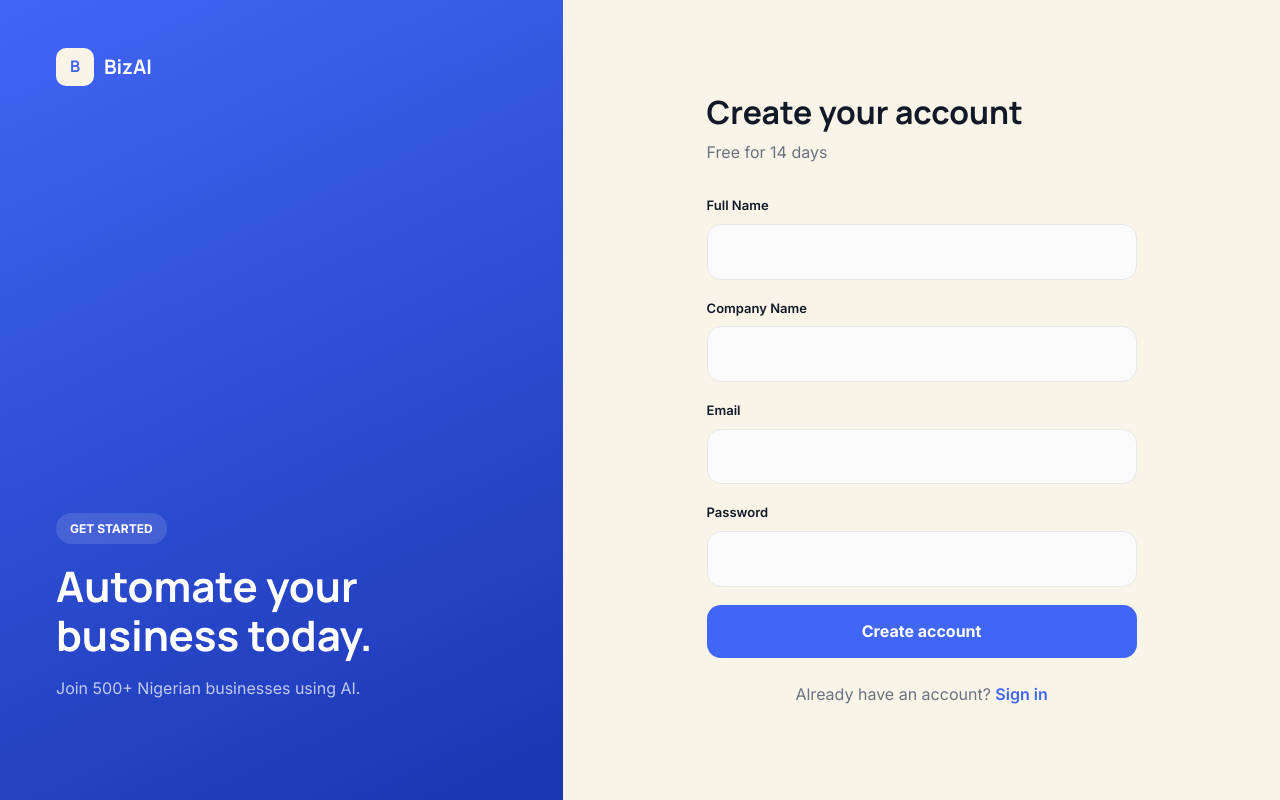
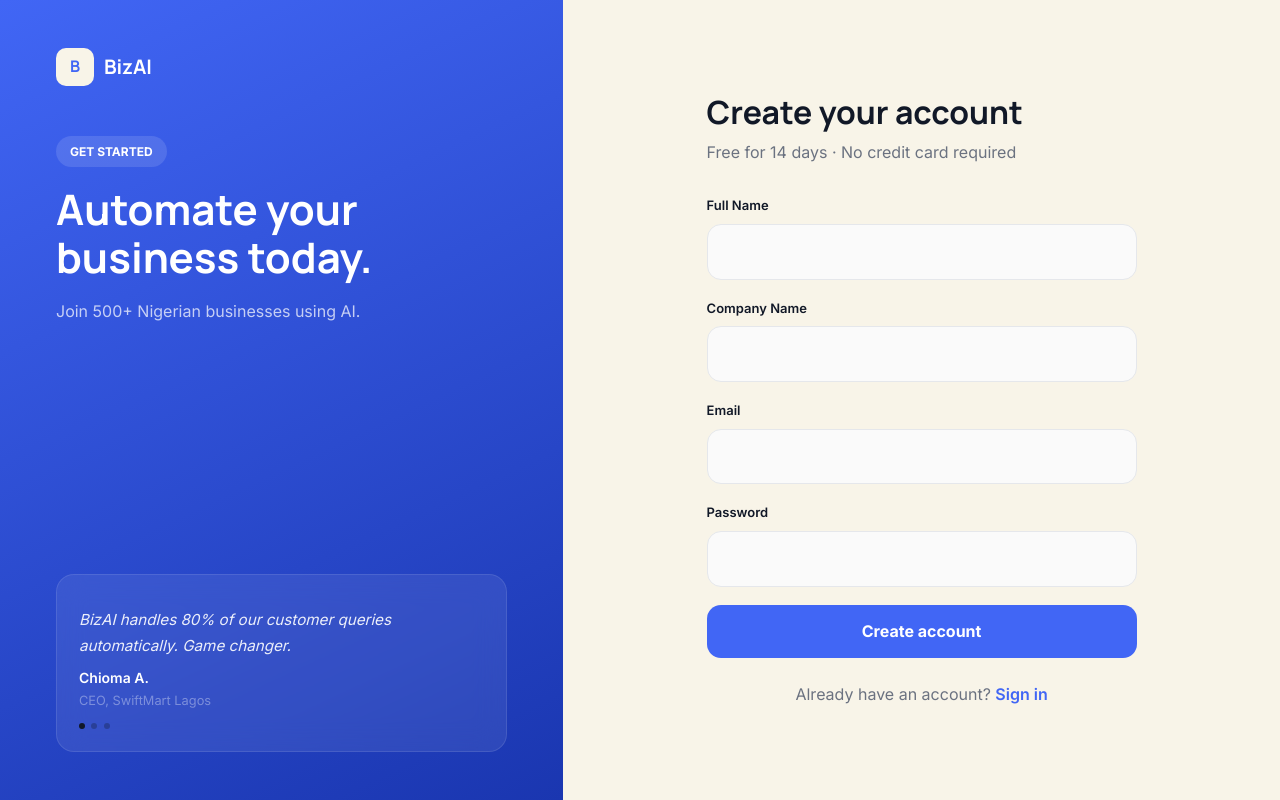
Before and after one commit to web3nova/FRONT-END-WHATSAPP-PRO, a React (Vite) app: page /signup in a window 1280 px wide. Built offline with nearby package versions, Linux system fonts and the light colour scheme; no server answers.

Commit message:
forget password

```diff
--- a/src/hooks/useSignup.js
+++ b/src/hooks/useSignup.js
@@ -48,22 +48,55 @@ export function useSignup() {
       })
 
       let data
+      const responseText = await response.text()
+
       try {
-        data = await response.json()
-      } catch (err) {
-        throw new Error('API server returned a non-JSON response. Please check if your backend server is running.')
+        data = JSON.parse(responseText)
+      } catch (parseError) {
+        console.error('Failed to parse response:', responseText)
+        throw new Error('Server returned invalid response format. Please try again.')
       }
 
       if (!response.ok) {
-        throw new Error(
-          data.message || 'Signup failed'
-        )
+        // Extract error message from various possible formats
+        let errorMessage = 'Signup failed'
+
+        if (data) {
+          // Handle different API error response formats
+          if (typeof data === 'string') {
+            errorMessage = data
+          } else if (data.message) {
+            errorMessage = data.message
+          } else if (data.error) {
+            errorMessage = data.error
+          } else if (data.errors && Array.isArray(data.errors)) {
+            errorMessage = data.errors[0]?.msg || data.errors[0]?.message || 'Validation failed'
+          } else if (data.detail) {
+            errorMessage = data.detail
+          } else {
+            // If we can't find a message, create one from the status
+            errorMessage = `Server error (${response.status}): ${response.statusText}`
+          }
+        }
+
+        throw new Error(errorMessage)
       }
 
       return data
     } catch (err) {
-      setError(err.message)
-      throw err
+      // Handle network errors specifically
+      let errorMessage = err.message
+
+      if (err.message === 'Failed to fetch' || err.message.includes('network')) {
+        errorMessage = 'Network error. Please check your internet connection and try again.'
+      } else if (err.message === 'Unexpected end of JSON input' || err.message.includes('JSON')) {
+        errorMessage = 'Server returned an invalid response. Please try again.'
+      } else if (err.message.includes('timeout') || err.message.includes('abort')) {
+        errorMessage = 'Request timed out. Please try again.'
+      }
+
+      setError(errorMessage)
+      throw new Error(errorMessage)
     } finally {
       setLoading(false)
     }
--- a/src/pages/auth/Auth.css
+++ b/src/pages/auth/Auth.css
@@ -656,3 +656,120 @@ font-size:26px;
 }
 
 }
+/* ── Paste these into your existing Auth.css ── */
+
+/* Top-level error banner */
+.auth-error {
+  display: flex;
+  align-items: flex-start;
+  gap: 0.5rem;
+  padding: 0.75rem 1rem;
+  border-radius: 8px;
+  background: #fff1f1;
+  border: 1px solid #fca5a5;
+  color: #b91c1c;
+  font-size: 0.875rem;
+  line-height: 1.4;
+  margin-bottom: 1rem;
+}
+
+.auth-error__icon {
+  flex-shrink: 0;
+  width: 1.1rem;
+  height: 1.1rem;
+  margin-top: 1px;
+  color: #ef4444;
+}
+
+/* Field-level error text */
+.auth-field__error {
+  margin: 0.25rem 0 0;
+  font-size: 0.8rem;
+  color: #b91c1c;
+}
+
+/* Red border on invalid field */
+.auth-field--error .auth-field__input {
+  border-color: #f87171;
+  outline-color: #f87171;
+}
+
+.auth-field--error .auth-field__input:focus {
+  box-shadow: 0 0 0 3px rgba(248, 113, 113, 0.2);
+}
+
+/* Disabled state while loading */
+.auth-field__input:disabled {
+  opacity: 0.6;
+  cursor: not-allowed;
+}
+
+/* Spinner inside the button */
+@keyframes auth-spin {
+  to { transform: rotate(360deg); }
+}
+
+.auth-spinner {
+  width: 1rem;
+  height: 1rem;
+  animation: auth-spin 0.75s linear infinite;
+  flex-shrink: 0;
+}
+
+.auth-btn-primary {
+  display: flex;
+  align-items: center;
+  justify-content: center;
+  gap: 0.5rem;
+}
+
+.auth-btn-primary:disabled {
+  opacity: 0.7;
+  cursor: not-allowed;
+}
+
+/* Testimonial carousel (if not already in Auth.css) */
+.auth-testimonial {
+  margin-top: auto;
+  padding-top: 2rem;
+}
+
+.auth-testimonial__quote {
+  font-size: 0.95rem;
+  font-style: italic;
+  opacity: 0.9;
+  margin-bottom: 0.5rem;
+}
+
+.auth-testimonial__name {
+  font-weight: 600;
+  font-size: 0.875rem;
+}
+
+.auth-testimonial__role {
+  font-size: 0.8rem;
+  opacity: 0.7;
+  margin-top: 0.1rem;
+}
+
+.auth-testimonial__dots {
+  display: flex;
+  gap: 0.4rem;
+  margin-top: 0.75rem;
+}
+
+.auth-testimonial__dot {
+  width: 6px;
+  height: 6px;
+  border-radius: 50%;
+  background: currentColor;
+  opacity: 0.3;
+  border: none;
+  padding: 0;
+  cursor: pointer;
+  transition: opacity 0.2s;
+}
+
+.auth-testimonial__dot--active {
+  opacity: 1;
+}
--- a/src/pages/auth/SignUpPage.jsx
+++ b/src/pages/auth/SignUpPage.jsx
@@ -5,33 +5,102 @@ import './Auth.css'
 
 const TESTIMONIALS = [
   {
-    quote:
-      'BizAI handles 80% of our customer queries automatically. Game changer.',
+    quote: 'BizAI handles 80% of our customer queries automatically. Game changer.',
     name: 'Chioma A.',
     role: 'CEO, SwiftMart Lagos',
   },
   {
-    quote:
-      'Our WhatsApp response time dropped from 4 hours to instant. Incredible ROI.',
+    quote: 'Our WhatsApp response time dropped from 4 hours to instant. Incredible ROI.',
     name: 'Emeka O.',
     role: 'Founder, TechVault NG',
   },
   {
-    quote:
-      'Setup was effortless. The bot knows our product catalogue inside out.',
+    quote: 'Setup was effortless. The bot knows our product catalogue inside out.',
     name: 'Fatima I.',
     role: 'Head of Sales, Kaira Foods',
   },
 ]
 
+const friendlyError = (err) => {
+  if (!err) return ''
+
+  // Handle the error object properly
+  let msg = ''
+  if (typeof err === 'string') {
+    msg = err
+  } else if (err.message) {
+    msg = err.message
+  } else if (err.error || err.data?.message) {
+    msg = err.error || err.data.message
+  } else {
+    msg = JSON.stringify(err)
+  }
+
+  const lower = msg.toLowerCase()
+
+  // Specific error messages
+  if (lower.includes('email already in use') || lower.includes('already exists'))
+    return 'An account with this email already exists. Try signing in instead.'
+
+  if (lower.includes('invalid email') || lower.includes('email is required'))
+    return "That email address doesn't look right. Please double-check it."
+
+  if (lower.includes('weak password') || lower.includes('password too short') || lower.includes('minimum'))
+    return 'Choose a stronger password — at least 8 characters with letters and numbers.'
+
+  if (lower.includes('rate limit') || lower.includes('too many') || lower.includes('attempts'))
+    return 'Too many attempts. Please wait a moment and try again.'
+
+  if (lower.includes('network') || lower.includes('fetch') || lower.includes('failed to fetch'))
+    return 'Network error. Please check your internet connection and try again.'
+
+  if (lower.includes('server') || lower.includes('500') || lower.includes('internal server'))
+    return 'Something went wrong on our end. Please try again shortly.'
+
+  if (lower.includes('401') || lower.includes('unauthorized'))
+    return 'Authentication failed. Please check your credentials.'
+
+  if (lower.includes('403') || lower.includes('forbidden'))
+    return "You don't have permission to perform this action."
+
+  if (lower.includes('404'))
+    return 'Service not found. Please try again later.'
+
+  if (lower.includes('validation') || lower.includes('invalid'))
+    return 'Please check your input and try again.'
+
+  // Return the actual error message if it's not too long
+  if (msg.length > 0 && msg.length < 150) return msg
+
+  return 'Something went wrong. Please try again.'
+}
+
+function Spinner() {
+  return (
+    <svg
+      className="auth-spinner"
+      viewBox="0 0 24 24"
+      fill="none"
+      xmlns="http://www.w3.org/2000/svg"
+      aria-hidden="true"
+    >
+      <circle
+        cx="12"
+        cy="12"
+        r="10"
+        stroke="currentColor"
+        strokeWidth="3"
+        strokeLinecap="round"
+        strokeDasharray="31.4"
+        strokeDashoffset="10"
+      />
+    </svg>
+  )
+}
+
 export default function SignUpPage() {
   const navigate = useNavigate()
-
-  const {
-    signup,
-    loading,
-    error: apiError,
-  } = useSignup()
+  const { signup, loading, error: apiError } = useSignup()
 
   const [form, setForm] = useState({
     name: '',
@@ -40,46 +109,50 @@ export default function SignUpPage() {
     password: '',
   })
 
-  const [error, setError] = useState('')
+  const [fieldErrors, setFieldErrors] = useState({})
+  const [submitError, setSubmitError] = useState('')
   const [tIdx, setTIdx] = useState(0)
 
   const handleChange = (e) => {
-    setForm({
-      ...form,
-      [e.target.name]: e.target.value,
-    })
+    const { name, value } = e.target
+    setForm((prev) => ({ ...prev, [name]: value }))
+    if (fieldErrors[name]) {
+      setFieldErrors((prev) => ({ ...prev, [name]: '' }))
+    }
+    if (submitError) setSubmitError('')
+  }
+
+  const validate = () => {
+    const errors = {}
+
+    if (!form.name.trim())
+      errors.name = 'Full name is required.'
+
+    if (!form.tenantName.trim())
+      errors.tenantName = 'Company name is required.'
+
+    if (!form.email.trim()) {
+      errors.email = 'Email is required.'
+    } else if (!/^[^\s@]+@[^\s@]+\.[^\s@]+$/.test(form.email)) {
+      errors.email = 'Enter a valid email address.'
+    }
+
+    if (!form.password) {
+      errors.password = 'Password is required.'
+    } else if (form.password.length < 8) {
+      errors.password = 'Password must be at least 8 characters.'
+    }
+
+    return errors
   }
 
   const handleSubmit = async (e) => {
     e.preventDefault()
+    setSubmitError('')
 
-    setError('')
-
-    if (
-      !form.name ||
-      !form.tenantName ||
-      !form.email ||
-      !form.password
-    ) {
-      setError('All fields are required.')
-      return
-    }
-
-    if (
-      !/^[^\s@]+@[^\s@]+\.[^\s@]+$/.test(
-        form.email
-      )
-    ) {
-      setError(
-        'Please enter a valid email address.'
-      )
-      return
-    }
-
-    if (form.password.length < 8) {
-      setError(
-        'Password must be at least 8 characters.'
-      )
+    const errors = validate()
+    if (Object.keys(errors).length > 0) {
+      setFieldErrors(errors)
       return
     }
 
@@ -93,17 +166,20 @@ export default function SignUpPage() {
 
       navigate('/login', {
         state: {
-          notice:
-            'Account created! Please sign in.',
+          notice: 'Account created! Please sign in.',
           email: form.email,
           fromSignup: true,
         },
       })
     } catch (err) {
-      setError(err.message)
+      // The friendlyError function will handle formatting
+      const errorMsg = friendlyError(err.message || err)
+      setSubmitError(errorMsg)
+      console.error('Signup error:', err)
     }
   }
 
+  const displayError = friendlyError(apiError) || submitError
   const t = TESTIMONIALS[tIdx]
 
   return (
@@ -113,29 +189,34 @@ export default function SignUpPage() {
         <div className="auth-panel__inner">
 
           <div className="auth-logo">
-            <span className="auth-logo__mark">
-              B
-            </span>
-            <span className="auth-logo__wordmark">
-              BizAI
-            </span>
+            <span className="auth-logo__mark">B</span>
+            <span className="auth-logo__wordmark">BizAI</span>
           </div>
 
           <div className="auth-panel__copy">
-            <p className="auth-panel__eyebrow">
-              Get started
+            <p className="auth-panel__eyebrow">Get started</p>
+            <h1 className="auth-panel__headline">
+              Automate your<br />business today.
+            </h1>
+            <p className="auth-panel__body">
+              Join 500+ Nigerian businesses using AI.
             </p>
+          </div>
 
-            <h1 className="auth-panel__headline">
-              Automate your
-              <br />
-              business today.
-            </h1>
-
-            <p className="auth-panel__body">
-              Join 500+ Nigerian businesses
-              using AI.
-            </p>
+          <div className="auth-testimonial">
+            <p className="auth-testimonial__quote">{t.quote}</p>
+            <p className="auth-testimonial__name">{t.name}</p>
+            <p className="auth-testimonial__role">{t.role}</p>
+            <div className="auth-testimonial__dots">
+              {TESTIMONIALS.map((_, i) => (
+                <button
+                  key={i}
+                  className={`auth-testimonial__dot${i === tIdx ? ' auth-testimonial__dot--active' : ''}`}
+                  onClick={() => setTIdx(i)}
+                  aria-label={`Testimonial ${i + 1}`}
+                />
+              ))}
+            </div>
           </div>
 
         </div>
@@ -144,77 +225,88 @@ export default function SignUpPage() {
       <div className="auth-panel auth-panel--form">
         <div className="auth-form-inner">
 
-          <h2 className="auth-form__heading">
-            Create your account
-          </h2>
+          <h2 className="auth-form__heading">Create your account</h2>
+          <p className="auth-form__sub">Free for 14 days · No credit card required</p>
 
-          <p className="auth-form__sub">
-            Free for 14 days
-          </p>
-
-          {(error || apiError) && (
-            <p className="auth-error">
-              {error || apiError}
-            </p>
+          {displayError && (
+            <div className="auth-error" role="alert">
+              <svg className="auth-error__icon" viewBox="0 0 20 20" fill="currentColor" aria-hidden="true">
+                <path fillRule="evenodd" d="M10 18a8 8 0 100-16 8 8 0 000 16zm-.75-9.25a.75.75 0 011.5 0v3.5a.75.75 0 01-1.5 0v-3.5zm.75 6a.875.875 0 110-1.75.875.875 0 010 1.75z" clipRule="evenodd" />
+              </svg>
+              {displayError}
+            </div>
           )}
 
-          <form
-            onSubmit={handleSubmit}
-            className="auth-form"
-          >
+          <form onSubmit={handleSubmit} className="auth-form" noValidate>
 
-            <div className="auth-field">
-              <label className="auth-field__label">
-                Full Name
-              </label>
-
+            <div className={`auth-field${fieldErrors.name ? ' auth-field--error' : ''}`}>
+              <label className="auth-field__label" htmlFor="name">Full Name</label>
               <input
+                id="name"
                 name="name"
+                autoComplete="name"
                 value={form.name}
                 onChange={handleChange}
                 className="auth-field__input"
+                aria-describedby={fieldErrors.name ? 'name-error' : undefined}
+                disabled={loading}
               />
+              {fieldErrors.name && (
+                <p id="name-error" className="auth-field__error">{fieldErrors.name}</p>
+              )}
             </div>
 
-            <div className="auth-field">
-              <label className="auth-field__label">
-                Company Name
-              </label>
-
+            <div className={`auth-field${fieldErrors.tenantName ? ' auth-field--error' : ''}`}>
+              <label className="auth-field__label" htmlFor="tenantName">Company Name</label>
               <input
+                id="tenantName"
                 name="tenantName"
+                autoComplete="organization"
                 value={form.tenantName}
                 onChange={handleChange}
                 className="auth-field__input"
+                aria-describedby={fieldErrors.tenantName ? 'tenantName-error' : undefined}
+                disabled={loading}
               />
+              {fieldErrors.tenantName && (
+                <p id="tenantName-error" className="auth-field__error">{fieldErrors.tenantName}</p>
+              )}
             </div>
 
-            <div className="auth-field">
-              <label className="auth-field__label">
-                Email
-              </label>
-
+            <div className={`auth-field${fieldErrors.email ? ' auth-field--error' : ''}`}>
+              <label className="auth-field__label" htmlFor="email">Email</label>
               <input
+                id="email"
                 name="email"
                 type="email"
+                autoComplete="email"
                 value={form.email}
                 onChange={handleChange}
                 className="auth-field__input"
+                aria-describedby={fieldErrors.email ? 'email-error' : undefined}
+                disabled={loading}
               />
+              {fieldErrors.email && (
+                <p id="email-error" className="auth-field__error">{fieldErrors.email}</p>
+              )}
             </div>
 
-            <div className="auth-field">
-              <label className="auth-field__label">
-                Password
-              </label>
-
+            <div className={`auth-field${fieldErrors.password ? ' auth-field--error' : ''}`}>
+              <label className="auth-field__label" htmlFor="password">Password</label>
               <input
+                id="password"
                 name="password"
                 type="password"
+                autoComplete="new-password"
                 value={form.password}
                 onChange={handleChange}
                 className="auth-field__input"
+                aria-describedby={fieldErrors.password ? 'password-error' : undefined}
+                disabled={loading}
               />
+              {fieldErrors.password && (
+                <p id="password-error" className="auth-field__error">{fieldErrors.password}</p>
+              )}
             </div>
 
             <button
@@ -222,21 +314,21 @@ export default function SignUpPage() {
               disabled={loading}
               className="auth-btn-primary"
             >
-              {loading
-                ? 'Creating account...'
-                : 'Create account'}
+              {loading ? (
+                <>
+                  <Spinner />
+                  Creating account...
+                </>
+              ) : (
+                'Create account'
+              )}
             </button>
 
           </form>
 
           <p className="auth-switch">
             Already have an account?{' '}
-            <Link
-              to="/login"
-              className="auth-switch__link"
-            >
-              Sign in
-            </Link>
+            <Link to="/login" className="auth-switch__link">Sign in</Link>
           </p>
 
         </div>
```
